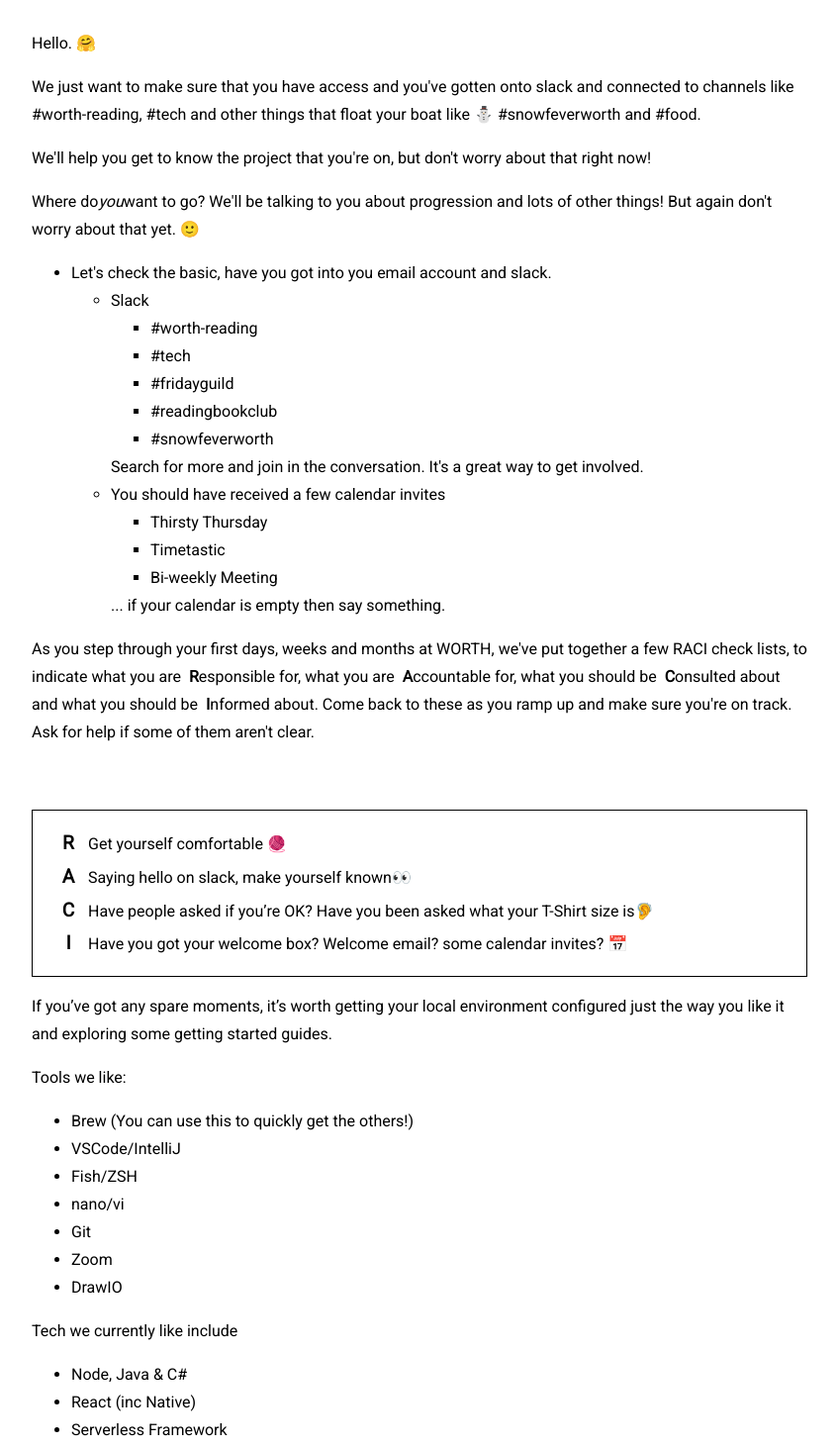
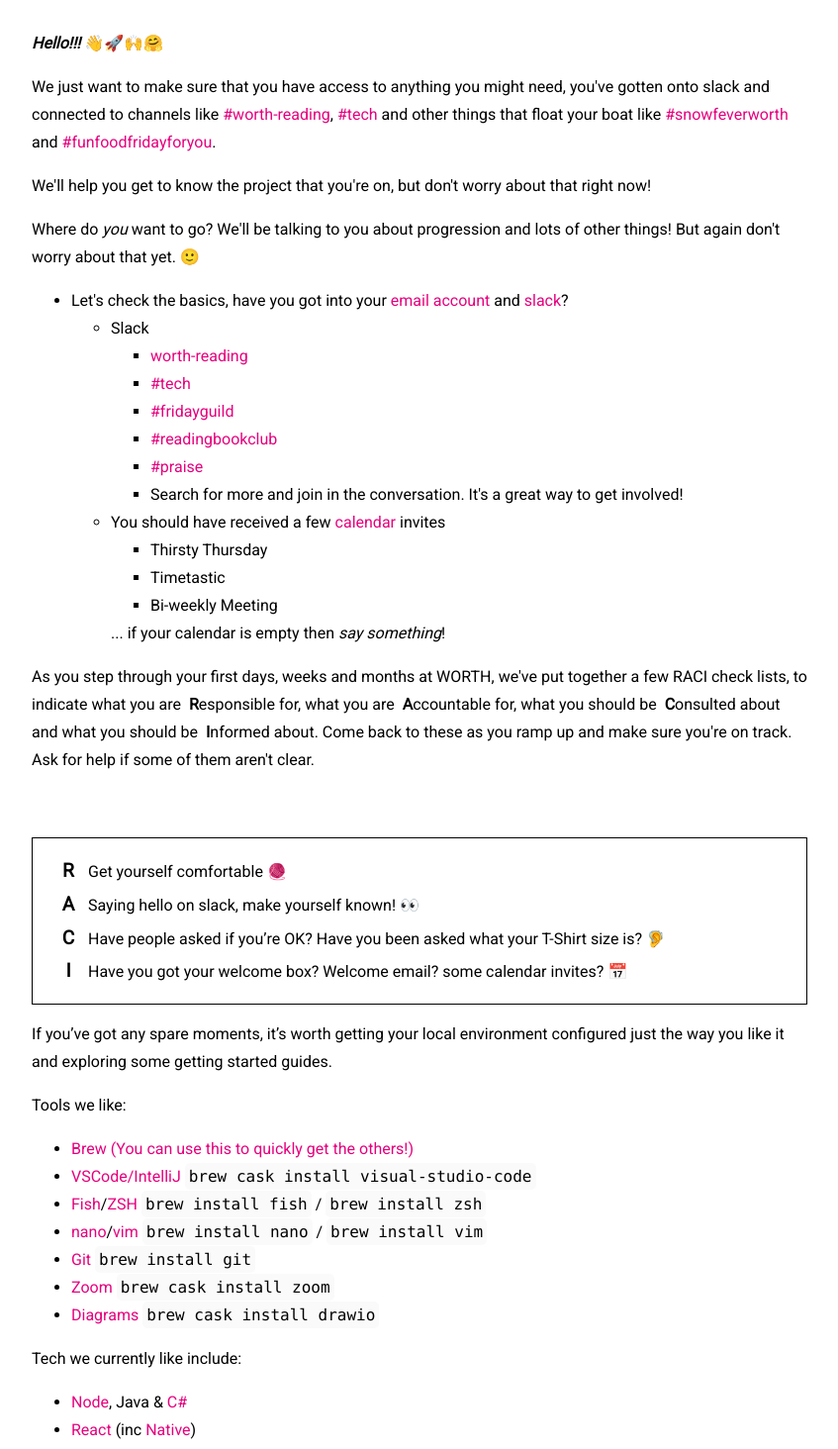
Before and after one commit to worthinternetsystems/new-starter, a Next.js app: page /launch/ignition in a window 1280 px wide. Shown: the part 400-1864 px from the top of the page at 99% size, without its empty margins (216-1063 px from the left). Built offline with nearby package versions, Linux system fonts and the light colour scheme; a web font is replaced by a local one.

Commit message:
Copy sweep on ignition

```diff
--- a/pages/launch/ignition.js
+++ b/pages/launch/ignition.js
@@ -2,87 +2,134 @@
   return (
     <main>
       <h2>Ignition</h2>
-      <p>Hello. 🤗</p>
       <p>
-        We just want to make sure that you have access and you've gotten
-        onto slack and connected to channels
-        like #worth-reading, #tech and other things that float your boat like
-        ⛄️ #snowfeverworth and #food.
+        <strong><em>Hello!!!</em></strong>
+        {' '}
+        <span role="img" aria-label="">👋🚀🙌🤗</span>
       </p>
       <p>
-        We'll help you get to know the project that you're on, but don't worry
+        We just want to make sure that you have access to anything you might need, you&apos;ve gotten
+        onto slack and connected to channels
+        like
+        {' '}
+        <a href="https://worthsystems.slack.com/archives/GBR1XHMDW">#worth-reading</a>
+        ,
+        {' '}
+        <a href="https://worthsystems.slack.com/archives/C90RZ5XFU">#tech</a>
+        {' '}
+        and other things that float your boat like
+        {' '}
+        <a href="https://worthsystems.slack.com/archives/CEE76EC85">️#snowfeverworth</a>
+        {' '}
+        and
+        {' '}
+        <a href="https://worthsystems.slack.com/archives/C4W2DTAMS">#funfoodfridayforyou</a>
+        .
+      </p>
+      <p>
+        We&apos;ll help you get to know the project that you&apos;re on, but don&apos;t worry
         about that right now!
       </p>
       <p>
         Where do
+        {' '}
         <em>you</em>
-        want to go? We'll be talking to you about
-        progression and lots of other things! But again don't worry about that
+        {' '}
+        want to go? We&apos;ll be talking to you about
+        progression and lots of other things! But again don&apos;t worry about that
         yet. 🙂
       </p>
-
+      <p>
         <ul>
           <li>
-          Let's check the basic, have you got into you email account and slack.
+
+            Let&apos;s check the basics, have you got into your
+            {' '}
+            <a href="http://mail.google.com">email account</a>
+            {' '}
+            and
+            {' '}
+            <a href="https://worthsystems.slack.com">slack</a>
+            ?
             <ul>
               <li>
                 Slack
                 <ul>
-                <li>#worth-reading</li>
-                <li>#tech</li>
-                <li>#fridayguild</li>
-                <li>#readingbookclub</li>
-                <li>#snowfeverworth</li>
+                  <li><a href="https://worthsystems.slack.com/archives/GBR1XHMDW">worth-reading</a></li>
+                  <li><a href="https://worthsystems.slack.com/archives/C90RZ5XFU">#tech</a></li>
+                  <li><a href="https://worthsystems.slack.com/archives/CT2KUAG77">#fridayguild</a></li>
+                  <li><a href="https://worthsystems.slack.com/archives/CSVNKPNN4">#readingbookclub</a></li>
+                  <li><a href="https://worthsystems.slack.com/archives/C4E3B71NW">#praise</a></li>
+                  <li>Search for more and join in the conversation. It&apos;s a great way to get involved!</li>
                 </ul>
-              Search for more and join in the conversation. It's a great way to get involved.
               </li>
               <li>
-              You should have received a few calendar invites
+                You should have received a few
+                {' '}
+                <a href="https://calendar.google.com/">calendar</a>
+                {' '}
+                invites
                 <ul>
                   <li>Thirsty Thursday</li>
                   <li>Timetastic</li>
                   <li>Bi-weekly Meeting</li>
                 </ul>
-              ... if your calendar is empty then say something.
+                ... if your calendar is empty then
+                {' '}
+                <em>say something</em>
+                !
               </li>
             </ul>
           </li>
         </ul>
+      </p>
 
       <p>
-        As you step through your first days, weeks and months at WORTH, we've
+        As you step through your first days, weeks and months at WORTH, we&apos;ve
         put together
         a few RACI check lists, to indicate what you are
-        &nbsp;<strong>R</strong>
+        &nbsp;
+        <strong>R</strong>
         esponsible for,
         what
         you are
-        &nbsp;<b>A</b>
+        &nbsp;
+        <b>A</b>
         ccountable for, what you should be
-        &nbsp;<b>C</b>
+        &nbsp;
+        <b>C</b>
         onsulted about
         and what you
         should be
-        &nbsp;<b>I</b>
+        &nbsp;
+        <b>I</b>
         nformed about. Come back to these as you ramp up and
-        make sure you're
-        on track. Ask for help if some of them aren't clear.
+        make sure you&apos;re
+        on track. Ask for help if some of them aren&apos;t clear.
       </p>
 
       <ul className="raci">
         <li className="responsible">
-          Get yourself comfortable 🧶
+          Get yourself comfortable
+          {' '}
+          <span role="img" aria-label="">🧶</span>
         </li>
         <li className="accountable">
-          Saying hello on slack, make yourself known👀
+          Saying hello on slack, make yourself known!
+          {' '}
+          <span role="img" aria-label="">👀</span>
         </li>
         <li className="consulted">
           Have people asked if you’re OK? Have you been asked
-          what your T-Shirt size is🦻
+          what your T-Shirt size is?
+          {' '}
+          <span role="img" aria-label="">🦻</span>
         </li>
         <li className="informed">
           Have you got your welcome box? Welcome email? some
-          calendar invites? 📅
+          calendar invites?
+          {' '}
+          <span role="img" aria-label="">📅</span>
         </li>
       </ul>
 
@@ -91,26 +138,79 @@
         environment configured just the way you like it and exploring some
         getting started guides.
       </p>
-        <p>Tools we like:</p>
+      <p>
+        Tools we like:
         <ul>
-          <li>Brew (You can use this to quickly get the others!)</li>
-          <li>VSCode/IntelliJ</li>
-          <li>Fish/ZSH</li>
-          <li>nano/vi</li>
-          <li>Git</li>
-          <li>Zoom</li>
-          <li>DrawIO</li>
+          <li><a href="https://brew.sh/">Brew (You can use this to quickly get the others!)</a></li>
+          <li>
+            <a href="https://code.visualstudio.com/">VSCode/IntelliJ</a>
+            {' '}
+            <code>brew cask install visual-studio-code</code>
+          </li>
+          <li>
+            <a href="https://fishshell.com/">Fish</a>
+            /
+            <a href="https://www.zsh.org/">ZSH</a>
+            {' '}
+            <code>brew install fish</code>
+            {' '}
+            /
+            {' '}
+            <code>brew install zsh</code>
+            {' '}
+          </li>
+          <li>
+            <a href="https://www.nano-editor.org/">nano</a>
+            /
+            <a href="https://www.vim.org/">vim</a>
+            {' '}
+            <code>brew install nano</code>
+            {' '}
+            /
+            {' '}
+            <code>brew install vim</code>
+          </li>
+          <li>
+            <a href="https://git-scm.com/">Git</a>
+            {' '}
+            <code>brew install git</code>
+          </li>
+          <li>
+            <a href="https://zoom.us/">Zoom</a>
+            {' '}
+            <code>brew cask install zoom</code>
+          </li>
+          <li>
+            <a href="https://app.diagrams.net/">Diagrams</a>
+            {' '}
+            <code>brew cask install drawio</code>
+          </li>
         </ul>
+      </p>
       <p>
-        Tech we currently like include
+        Tech we currently like include:
       </p>
+      <p>
         <ul>
-        <li>Node, Java & C#</li>
-        <li>React (inc Native)</li>
-        <li>Serverless Framework</li>
-        <li>Docker</li>
-        <li>Terraform</li>
+          <li>
+            <a href="https://nodejs.org/en/">Node</a>
+            , Java &
+            {' '}
+            <a href="https://docs.microsoft.com/en-us/dotnet/csharp/">C#</a>
+          </li>
+          <li>
+            <a href="https://reactjs.org/">React</a>
+            {' '}
+            (inc
+            {' '}
+            <a href="https://reactnative.dev/">Native</a>
+            )
+          </li>
+          <li><a href="https://www.serverless.com/">Serverless Framework</a></li>
+          <li><a href="https://www.docker.com/">Docker</a></li>
+          <li><a href="https://www.terraform.io/">Terraform</a></li>
         </ul>
+      </p>
     </main>
   );
 }
--- a/styles.css
+++ b/styles.css
@@ -116,6 +116,17 @@
   color: var(--highlight-color);
 }
 
+p a {
+  color: var(--highlight-color);
+}
+
+p a:hover {
+  text-decoration: underline;
+}
+strong {
+  font-weight: bold
+}
+
 .title a {
   color: #0070f3;
   text-decoration: none;
@@ -141,8 +152,8 @@
 code {
   background: #fafafa;
   border-radius: 5px;
-  padding: 0.75rem;
-  font-size: 1.1rem;
+  padding: 0.25rem;
+  font-size: 1rem;
   font-family: Menlo, Monaco, Lucida Console, Liberation Mono, DejaVu Sans Mono,
     Bitstream Vera Sans Mono, Courier New, monospace;
 }
```
Lines whose indentation alone changed are shown as unchanged.
